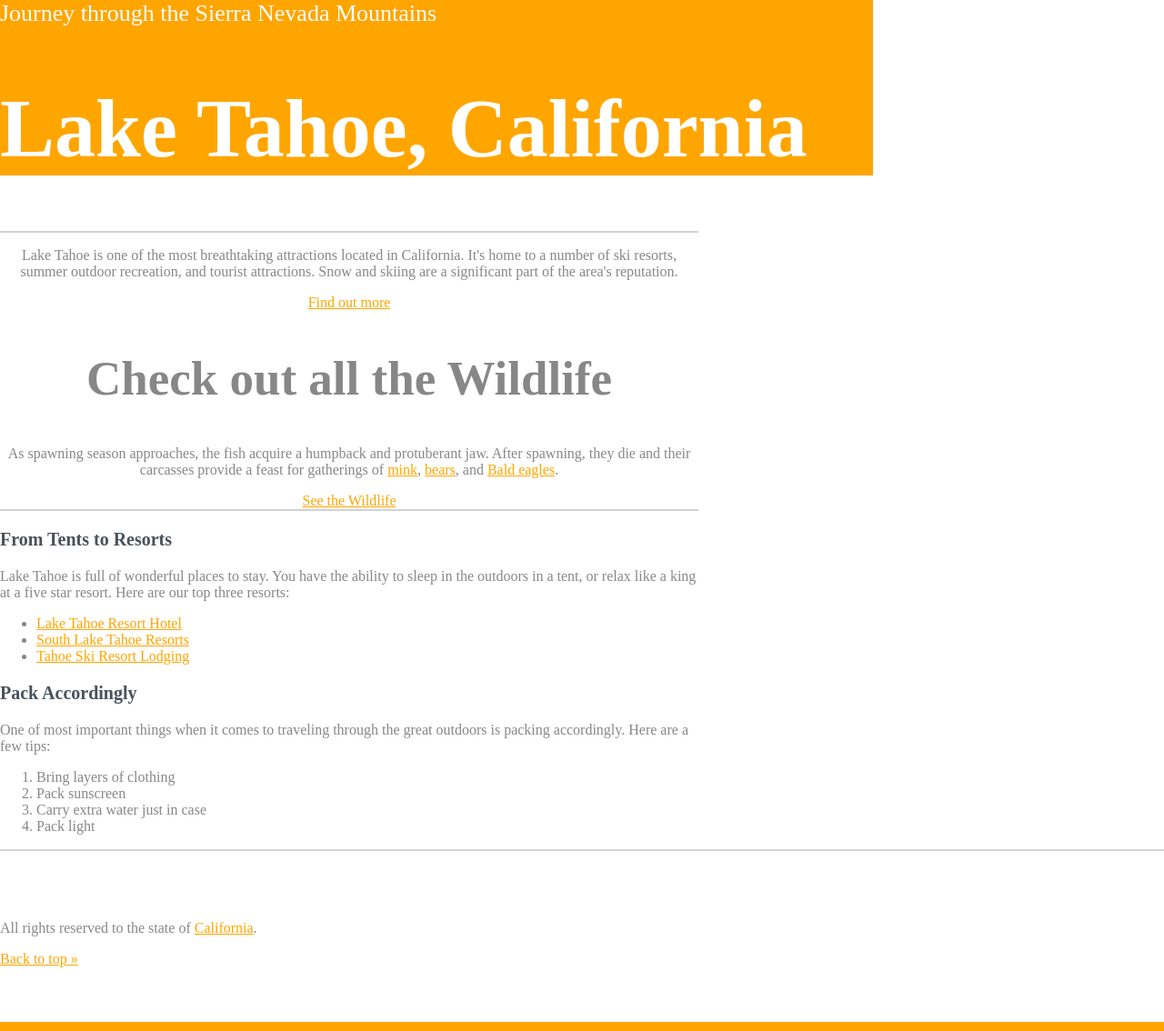
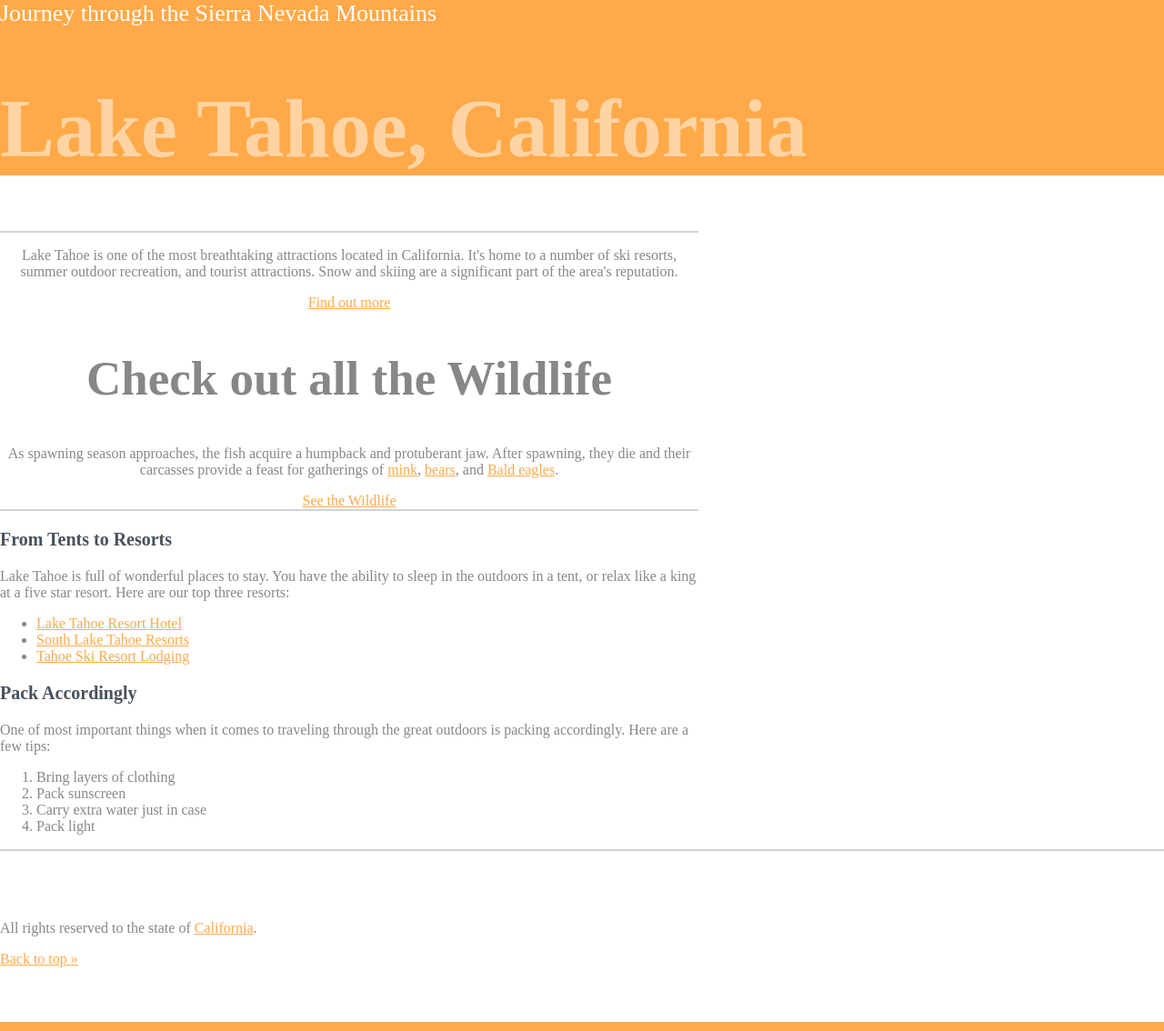
Before and after one commit to ferreret/th-intro-css, a plain HTML site: page index.html in a window 1280 px wide. Shown: the whole page at 91% size. Drawn offline with Linux system fonts and the light colour scheme.

Commit message:
Intro colors

```diff
--- a/css/styles.css
+++ b/css/styles.css
@@ -8,7 +8,7 @@ body {
 
 h1 {
   font-size: 5.625em;
-  color: white;
+  color: rgba(255,255,255,.5);
 }
 
 h2 {
@@ -23,7 +23,7 @@ h3 {
 /* Pseudo-classes ------------------ */
 
 a:link {
-  color: orange;
+  color: #ffa949;
 }
 
 a:visited {
@@ -31,7 +31,7 @@ a:visited {
 }
 
 a:hover {
-  color: forestgreen;
+  color: rgba(255, 169, 73, .4)
 }
 
 a:active {
@@ -43,14 +43,13 @@ a:active {
 #main-footer {
   padding-top: 60px;
   padding-bottom: 60px;
-  border-bottom: solid 10px orange;
+  border-bottom: solid 10px #ffa949;
 }
 
 /* Class Selectors ----------------- */
 
 .main-header {
-  background-color: orange;
-  width: 960px;
+  background-color: #ffa949;
 }
 
 .title {
```
